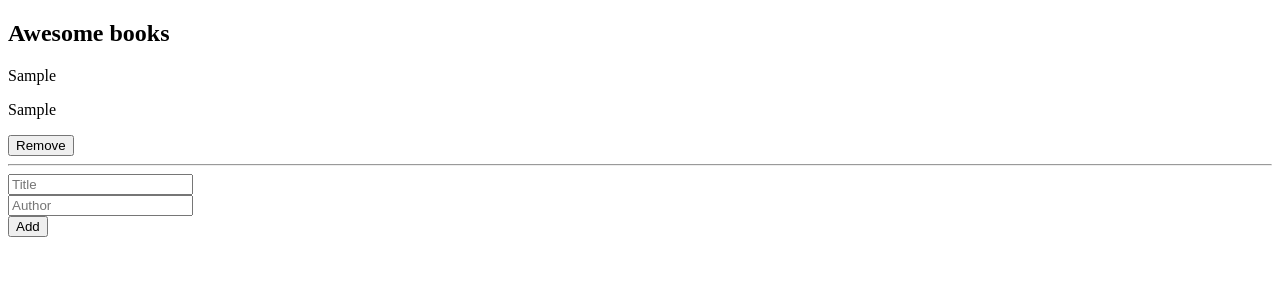
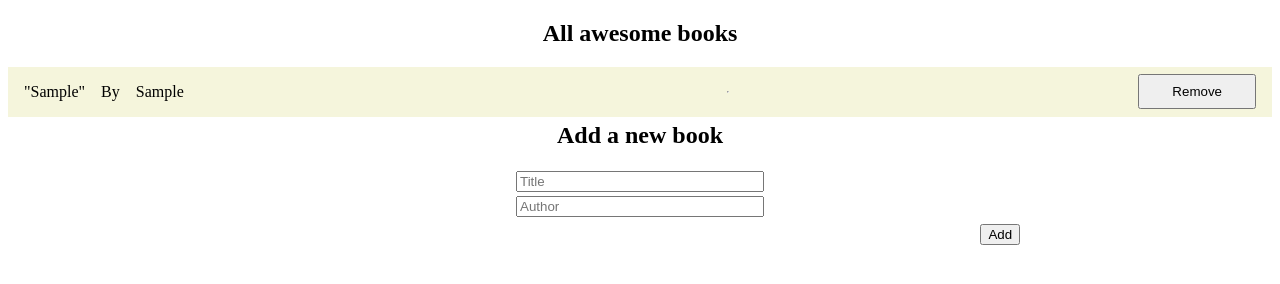
Before and after one commit to cilfonegabriel/awesome-book, a website: page index.html in a window 1280 px wide. Both pictures are taken after typing "Sample", "Sample" into the empty fields and a click on the input "Add". Drawn offline with Linux system fonts and the light colour scheme.

Commit message:
add class, csss and html

```diff
--- a/index.html
+++ b/index.html
@@ -9,10 +9,11 @@
 </head>
 <body>
     <section id="book-cont">
-        <h1>Awesome books</h1>
+        <h1>All awesome books</h1>
     </section>
     <div id="tasks"></div>
       <form action="" id="form">
+        <h2 class="form-title">Add a new book</h2>
         <div>
           <input type="text" id="title" placeholder="Title" class="form-element" required>
         </div>
--- a/main.js
+++ b/main.js
@@ -1,26 +1,30 @@
-function getTasks() {
-  const tasks = JSON.parse(localStorage.getItem('tasks')) || [];
+class BookCollection {
+  #index;
+
+  tasks;
+
+  getTasks() {
+    this.tasks = JSON.parse(localStorage.getItem('tasks')) || [];
     const tasksView = document.getElementById('tasks');
     tasksView.innerHTML = '';
-  for (let i = 0; i < tasks.length; i += 1) {
-    const { title } = tasks[i];
-    const { author } = tasks[i];
+    for (let i = 0; i < this.tasks.length; i += 1) {
+      const { title } = this.tasks[i];
+      const { author } = this.tasks[i];
 
       tasksView.innerHTML += `
-    <div class="book-card">
+      <div class="book-card" id = "${title}">
           <p class="book-title">${title}</p>
+          <p> By </p>
           <p class="book-author">${author}</p>
-        <button type="button" class="book-btn" onclick="deleteTask('${title}')">Remove</button>
-    </div>
-    <hr>`;
+          <button type="button" class="book-btn" onclick="books.deleteTask('${title}')">Remove</button>
+          <hr>
+      </div>`;
     }
   }
-getTasks();
 
-function saveTask(e) {
+  saveTask() {
     const title = document.getElementById('title').value;
     const author = document.getElementById('author').value;
-
     const task = {
       title,
       author,
@@ -36,21 +40,25 @@ function saveTask(e) {
       localStorage.setItem('tasks', JSON.stringify(tasks));
     }
 
-  getTasks();
+    this.getTasks();
     document.getElementById('form').reset();
-  e.preventDefault();
   }
 
-function deleteTask(title) {
+  deleteTask(title) {
     const tasks = JSON.parse(localStorage.getItem('tasks')) || [];
     for (let i = 0; i < tasks.length; i += 1) {
-    if (tasks[i].title === title) {
+      if (this.tasks[i].title === title) {
         tasks.splice(i, 1);
       }
     }
+    document.getElementById(title).remove();
     localStorage.setItem('tasks', JSON.stringify(tasks));
-  getTasks();
   }
-deleteTask();
+}
 
-document.getElementById('form').addEventListener('submit', saveTask);
+const books = new BookCollection();
+books.getTasks();
+document.getElementById('form').addEventListener('submit', (e) => {
+  e.preventDefault();
+  books.saveTask();
+});
--- a/style.css
+++ b/style.css
@@ -1,3 +1,68 @@
 .body {
   color: black;
 }
+
+#book-cont {
+  text-align: center;
+}
+
+h1 {
+  text-align: center;
+}
+
+h2 {
+  text-align: center;
+}
+
+form {
+  text-align: center;
+}
+
+.form-title {
+  margin-top: 5px;
+  text-align: center;
+}
+
+.form-element {
+  width: 240px;
+  margin: 2px;
+}
+
+#add-btn {
+  margin-top: 5px;
+  margin-right: -57%;
+}
+
+.book-card {
+  position: relative;
+  display: flex;
+  align-items: center;
+  justify-content: flex-start;
+  background: beige;
+  padding: 0 1rem;
+  gap: 1rem;
+}
+
+.book-card:nth-child(even) {
+  background: white;
+}
+
+.book-title,
+.book-author {
+  display: inline;
+  text-transform: capitalize;
+}
+
+.book-title::after {
+  content: '"';
+}
+
+.book-title::before {
+  content: '"';
+}
+
+.book-btn {
+  position: absolute;
+  right: 1rem;
+  padding: 0.5rem 2rem;
+}
```
Lines whose indentation alone changed are shown as unchanged.
